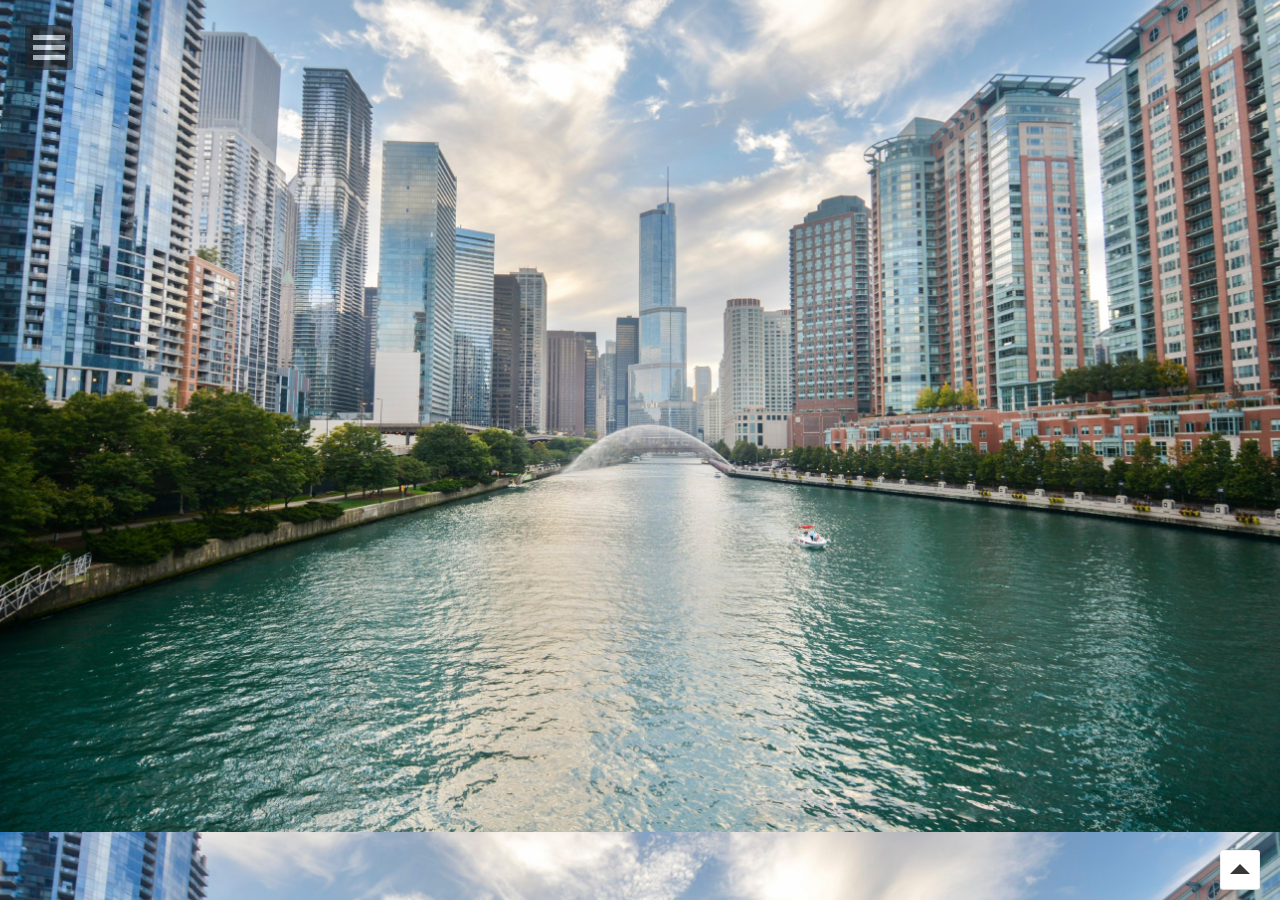
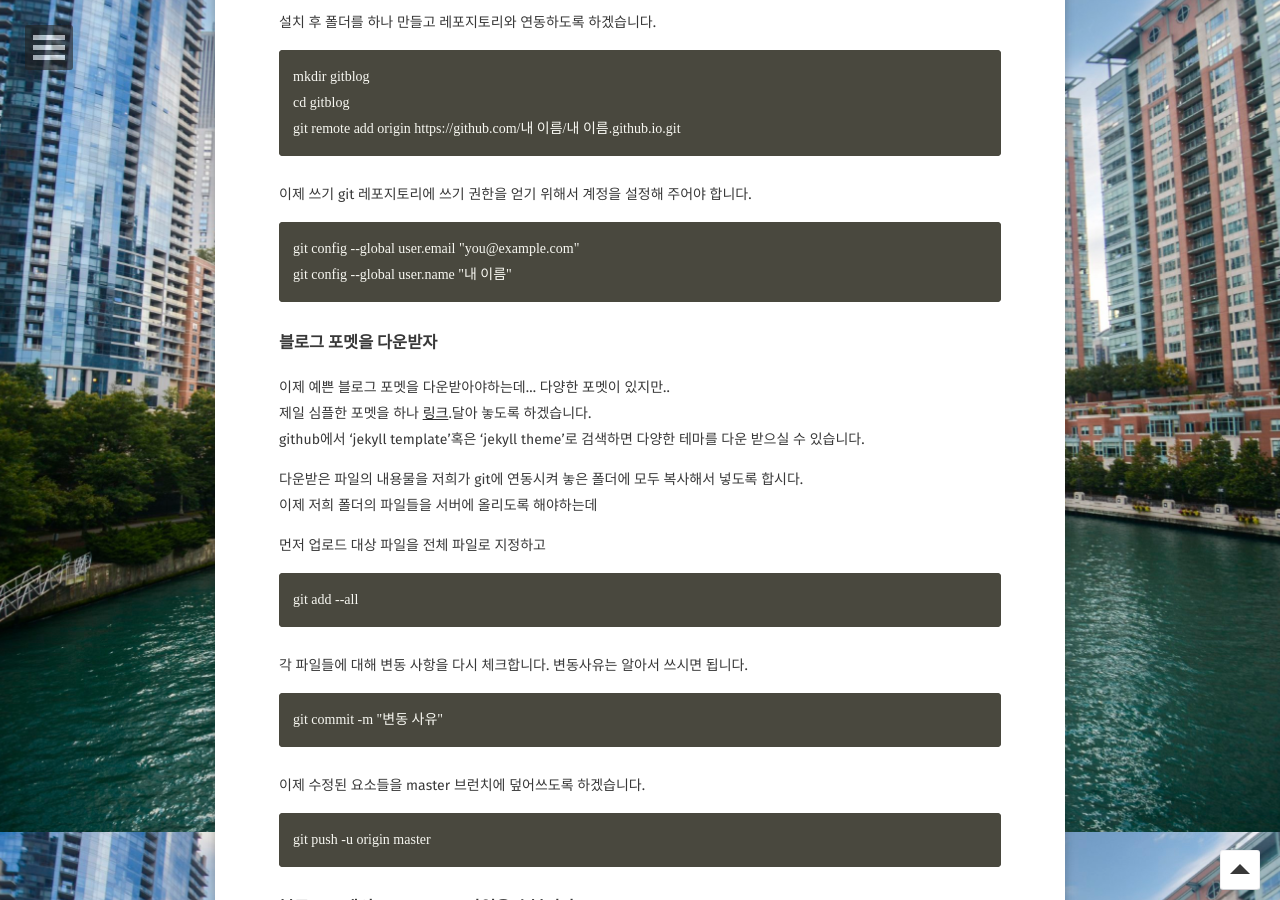
Before and after one commit to MoongMoong/MoongMoong.github.io, a Jekyll site: the page built from _posts/2019-01-07-git-blog.md, in a window 1280 px wide and 900 px high, scrolled down 968 px. Built offline with Jekyll 4.4.1, drawn with Linux system fonts in a browser that asks for light colours; some web fonts are replaced; comment, search, counter and statistics services are not loaded; some of the changed text lies outside the part shown.

Commit message:
config commit

```diff
--- a/_posts/2019-01-07-git-blog.md
+++ b/_posts/2019-01-07-git-blog.md
@@ -14,4 +14,111 @@
 서
 ## github 블로그를 만들어보자
 
-최근에 이 블로그를 만들게 되었는데.. 훗날 어떻게 만들었는지 기억하지 못할 것 같아서
+최근에 이 블로그를 만들게 되었는데.. 훗날 어떻게 만들었는지 기억하지 못할 것 같아서 정리해 보려고 한다.
+꽤나 쉽다..
+
+### git 레포지토리 만들기
+
+'github.com'에 접속하고 로그인 한 후 새로운 레포지 토리를 만든다.
+주의해야 하는 부분이 2가지가 있다.
+1. 레포지토리의 이름을 '내 이름.github.io'로 만들어야한다.
+2. public으로 만들어야 한다.
+
+레포지토리의 이름을 저렇게 해야 하는 이유는 '내 이름.github.io'포멧의 레포지토리가 후에 접속 url로 '내 이름.github.io'를 겸할 수 있기 때문이다.
+
+### 빈 레포지토리에서 git 설정하기
+
+터미널에서 git 작업을 해야합니다.
+git이 설치되어 있지 않다면
+
+	sudo apt install git-all
+
+
+설치 후 폴더를 하나 만들고 레포지토리와 연동하도록 하겠습니다.
+
+	mkdir gitblog
+	cd gitblog
+	git remote add origin https://github.com/내 이름/내 이름.github.io.git
+
+이제 쓰기 git 레포지토리에 쓰기 권한을 얻기 위해서 계정을 설정해 주어야 합니다.
+
+	git config --global user.email "you@example.com"
+	git config --global user.name "내 이름"
+
+
+### 블로그 포멧을 다운받자
+
+이제 예쁜 블로그 포멧을 다운받아야하는데... 다양한 포멧이 있지만..
+제일 심플한 포멧을 하나 [링크](https://github.com/willianjusten/will-jekyll-template).달아 놓도록 하겠습니다.
+github에서 'jekyll template'혹은 'jekyll theme'로 검색하면 다양한 테마를 다운 받으실 수 있습니다.
+
+다운받은 파일의 내용물을 저희가 git에 연동시켜 놓은 폴더에 모두 복사해서 넣도록 합시다.
+이제 저희 폴더의 파일들을 서버에 올리도록 해야하는데
+
+먼저 업로드 대상 파일을 전체 파일로 지정하고
+
+	git add --all
+
+각 파일들에 대해 변동 사항을 다시 체크합니다. 변동사유는 알아서 쓰시면 됩니다.
+
+	git commit -m "변동 사유"
+
+이제 수정된 요소들을 master 브런치에 덮어쓰도록 하겠습니다.
+
+	git push -u origin master
+
+### 블로그 포맷의 _config.yml 파일을 손봅시다.
+
+바로 실행할 수 있다면 좋겟습니다만.. 그렇게 날로 먹을 수는 없죠
+최소한의 설정을 수행해봅시다.
+
+대충 보면 다 알겠지만.. 반드시 바꾸지 않으면 안되는 옵션이 url 정보입니다.
+[링크](https://github.com/willianjusten/will-jekyll-template) 달아두었던 포멧의 _config.yml을 예시로 들면
+
+	title: 내 블로그임
+	description: 퇴근 시간 보장을 원한다.
+	url: "내 이름.github.io.git"
+
+이렇게 수정해 주셔야 합니다.
+baseurl은 레포지토리를 '내 이름.github.io.git'로 해놓으면 설정할 필요가 없습니다.
+
+
+### 글을 작성해보자
+
+별거없습니다. 기본적으로 jekyll 기반 블로그이니 마크다운 형식으로 jekyll문서를 작성하면 됩니다.
+가령 파일 이름이 '2019-01-07-welcome-to-jekyll.md'라 하고
+
+	---
+	layout: post
+	title: "Welcome to Jekyll"
+	date: 2015-08-04 03:21:35
+	image: '/assets/img/'
+	description: 'Put your description here.'
+	tags:
+	- jekyll
+	- web
+	categories:
+	- Jekyll is awesome
+	twitter_text: 'Put your twitter description here.'
+	---
+
+	You'll find this post in your `_posts` directory - edit this post and re-build (or run with the `-w` switch) to see your changes!
+	To add new posts, simply add a file in the `_posts` directory that follows the convention: YYYY-MM-DD-name-of-post.ext.
+
+	Jekyll also offers powerful support for code snippets:
+
+	{% highlight ruby %}
+	def print_hi(name)
+	  puts "Hi, #{name}"
+	end
+	print_hi('Tom')
+	#=> prints 'Hi, Tom' to STDOUT.
+	{% endhighlight %}
+
+	Check out the [Jekyll docs][jekyll] for more info on how to get the most out of Jekyll. File all bugs/feature requests at [Jekyll's GitHub repo][jekyll-gh].
+
+	[jekyll-gh]: https://github.com/mojombo/jekyll
+	[jekyll]:    http://jekyllrb.com
+
+처럼 내용을 작성하면 됩니다.
+자세한 부분은 찾아보면 많이 나오기도하고.. 추후에 정리해서 업로드 해보겠습니다.
```
